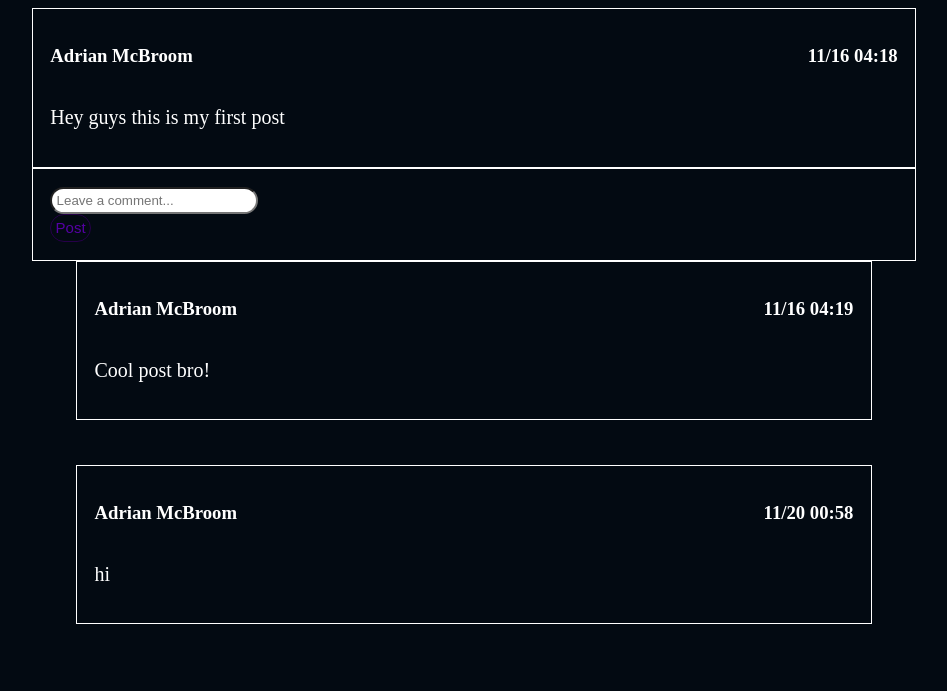
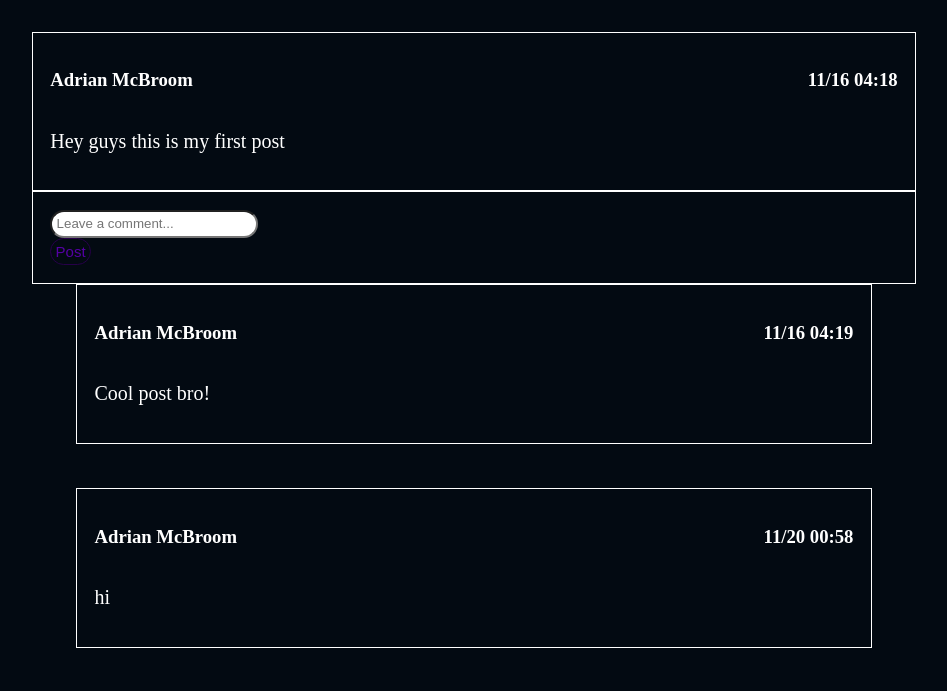
Before and after one commit to amcbroom52/CSE-106-Project, a Flask app: page /post/1 in a window 1280 px wide. Shown: the top 691 px of the page, without its empty margins (166-1113 px from the left). Run offline with Flask 2, Linux system fonts and the light colour scheme; a user stored in the database is signed in; data comes from the database, SQL or seed files in the repository.

Commit message:
move posts downwards to fit navbar

```diff
--- a/static/css/main.css
+++ b/static/css/main.css
@@ -5,6 +5,7 @@
 .post-page {
   width: 70%;
   margin: auto;
+  margin-top:2.5%;
   display: flex;
   flex-direction: column;
   justify-content: flex-start;
```
